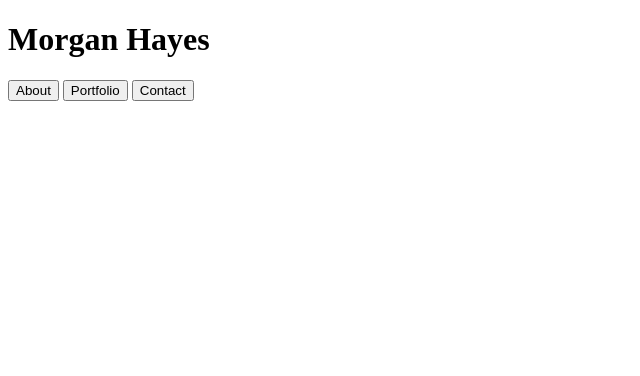
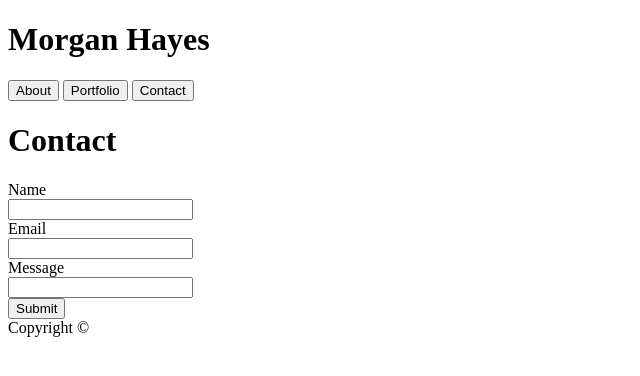
Before and after one commit to m-hayes/homework-one, a plain HTML site: page contact.html in a window 1280 px wide. Shown: the whole page, without its empty margins (0-640 px from the left). Drawn offline with Linux system fonts and the light colour scheme.

Commit message:
Finished HTML outlines for all 3 pages

```diff
--- a/contact.html
+++ b/contact.html
@@ -18,5 +18,21 @@
     <button onclick="window.location.href = 'contact.html';">Contact</button>
     </header>
 
+    <div class="content-contact">
+        <h1>Contact</h1>
+        <form>
+            Name<br>
+            <input type="text" name="name"><br>
+
+            Email<br>
+            <input type="text" name="email"><br>
+
+            Message<br>
+            <input type="text" name="message"><br>
+            <input type="submit" value="Submit">
+        </form>
+    </div>
+
+    <footer>Copyright &copy;</footer>
 </body>
 </html>
```
Also changed, not shown: portfolio.html (+1 -0 lines).
